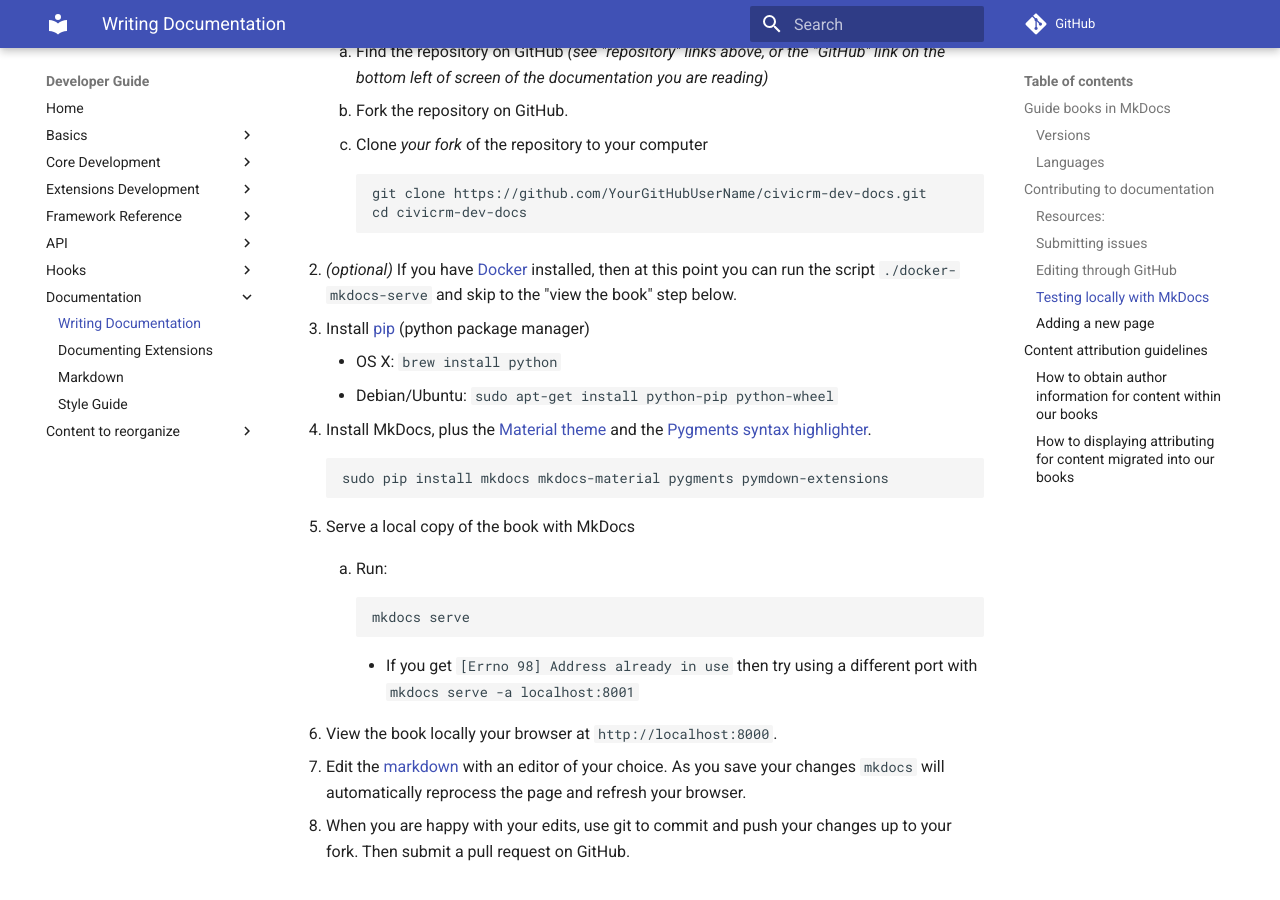
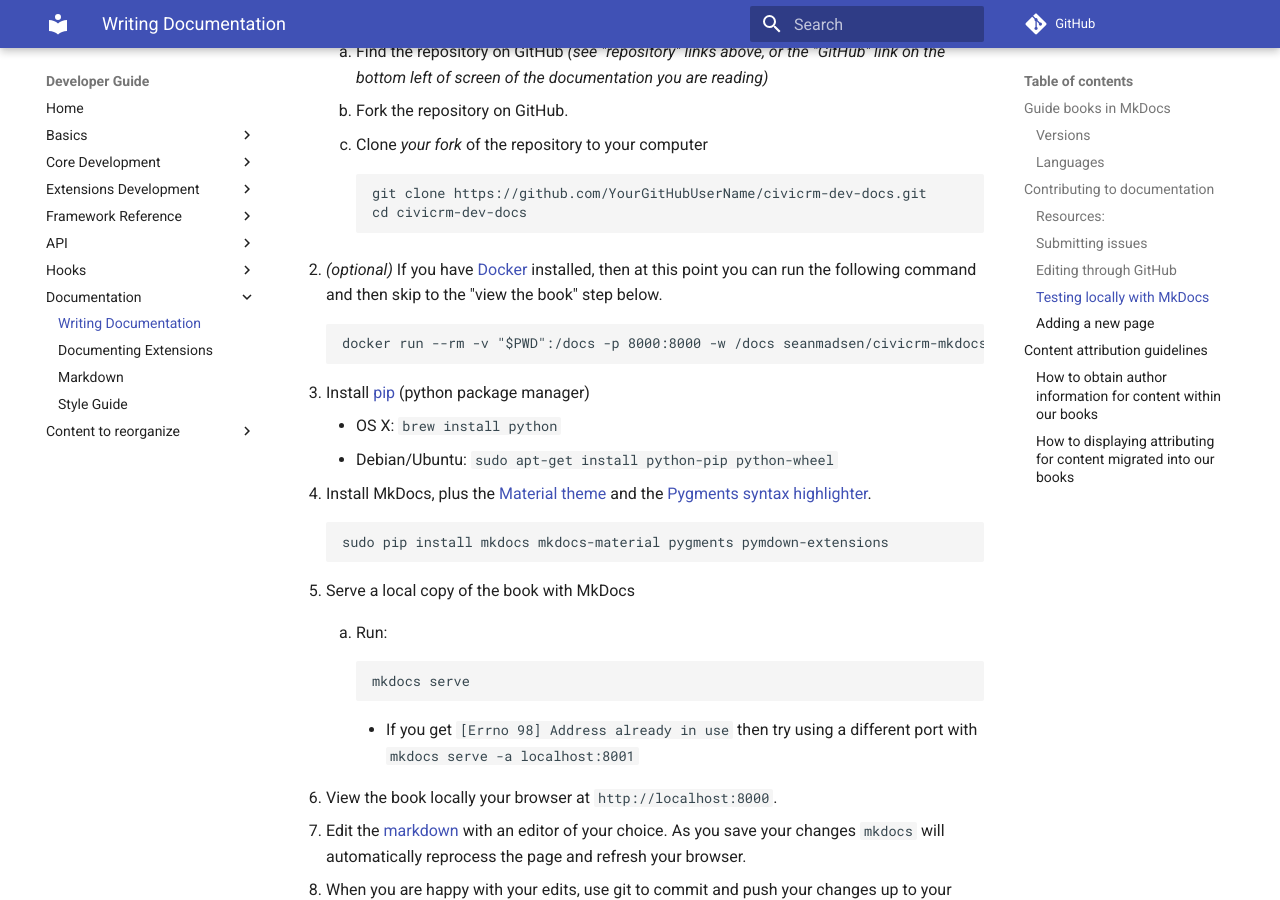
Before and after one commit to civicrm/civicrm-dev-docs, an MkDocs documentation site: the page built from docs/documentation.md, in a window 1280 px wide and 900 px high, scrolled down 2115 px. Built offline with MkDocs 1.6.1 and Material for MkDocs 9.7.7, drawn with Linux system fonts in a browser that asks for light colours; comment, search, counter and statistics services are not loaded; old or Windows-style settings are respelled for this version of MkDocs.

Commit message:
Put Docker command in docs instead of a script

````diff
--- a/docs/documentation.md
+++ b/docs/documentation.md
@@ -68,7 +68,11 @@
         cd civicrm-dev-docs
         ```
 
-1. *(optional)* If you have [Docker](https://www.docker.com/) installed, then at this point you can run the script `./docker-mkdocs-serve` and skip to the "view the book" step below.
+1. *(optional)* If you have [Docker](https://www.docker.com/) installed, then at this point you can run the following command and then skip to the "view the book" step below.
+
+    ```
+    docker run --rm -v "$PWD":/docs -p 8000:8000 -w /docs seanmadsen/civicrm-mkdocs serve --dirtyreload -a 0.0.0.0:8000
+    ```
 
 1. Install [pip](https://pypi.python.org/pypi/pip) (python package manager)
 
````
Also changed, not shown: 1 other file.
